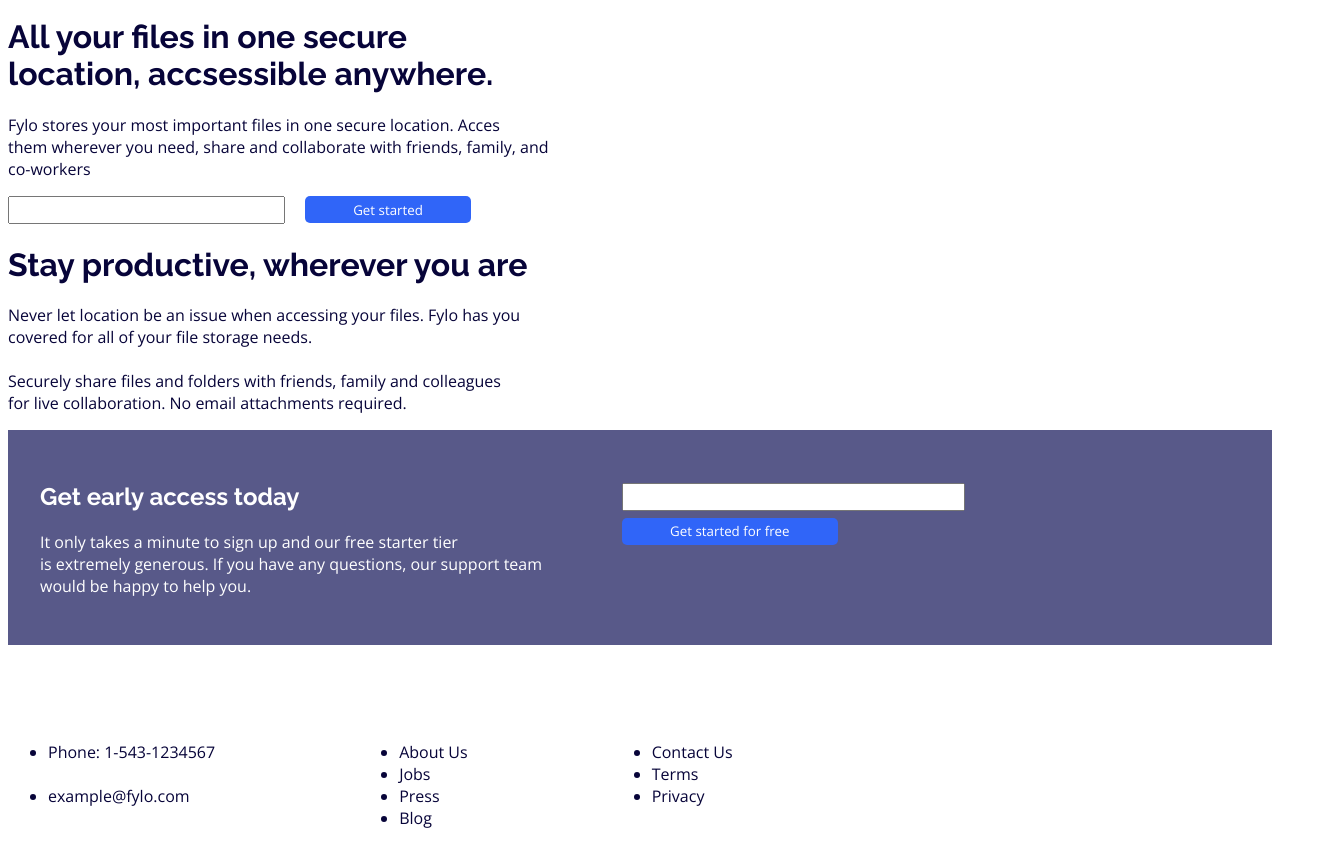
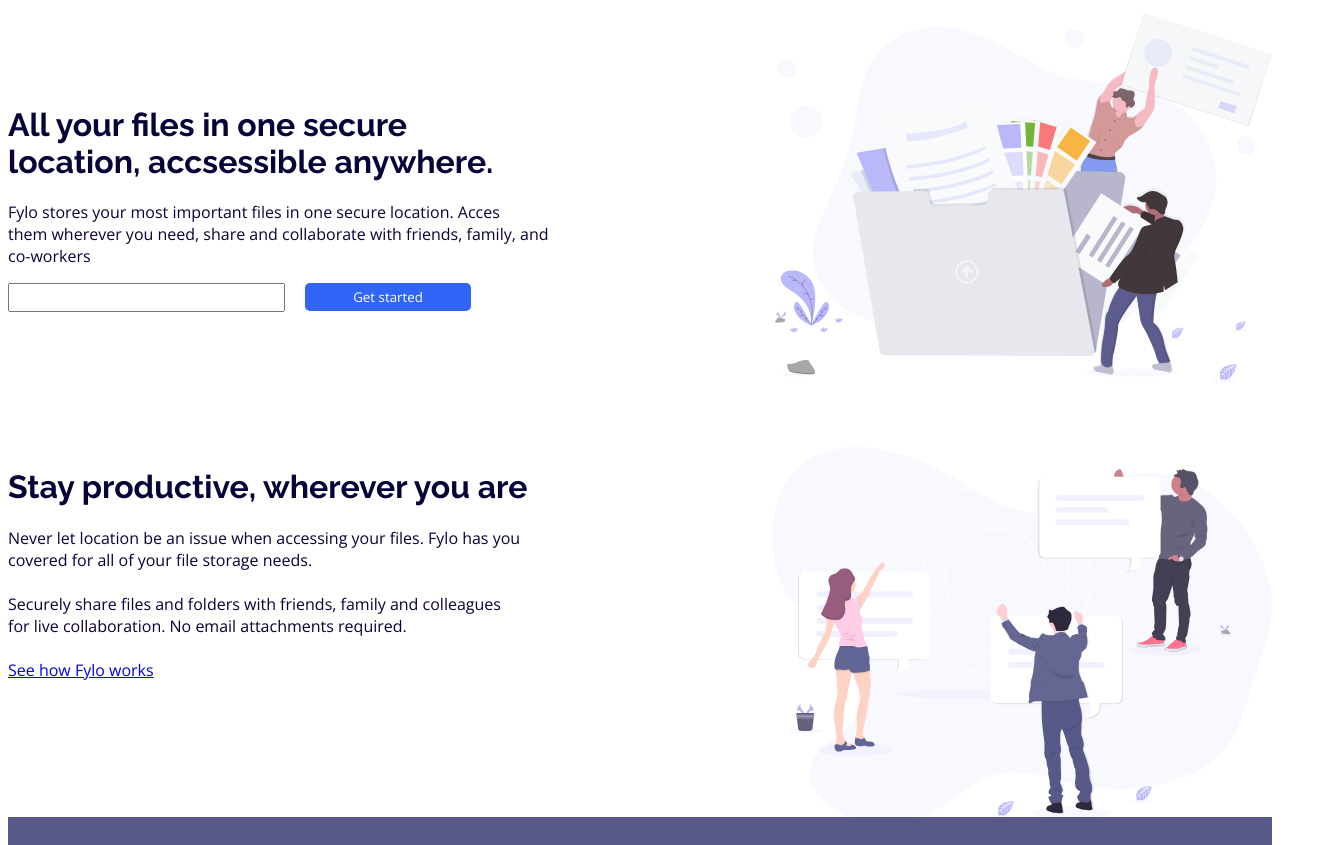
Before and after one commit to Matthias-Mosthof/Custom-Landing-Page, a plain HTML site: page index.html in a window 1280 px wide. Shown: the part 211-1056 px from the top of the page, 1332 px wide, since content can reach past the window. Drawn offline with nearby package versions, Linux system fonts and the light colour scheme; a web font is replaced by a local one.

Commit message:
Feat: adds-illustrations-and-formatting

```diff
--- a/index.html
+++ b/index.html
@@ -28,6 +28,8 @@
     </ul>
   </header>
   <body>
+    <div class="container-pic-one">
+      <div>
     <header>
       <h1>All your files in one secure<br />location, accsessible anywhere.</h1>
     </header>
@@ -38,6 +40,13 @@
     </p>
     <input type="text" name=" " id="input1" class="Input">
     <label id="input1"><button class="Button-started">Get started</button></label>
+    </div>
+    <div>
+    <section class="pic-one"></section>
+  </div>
+    </div>
+    <div class="container-pic-two">
+      <div>
     <header>
       <h1>Stay productive, wherever you are</h1>
     </header>
@@ -45,8 +54,13 @@
       Never let location be an issue when accessing your files. Fylo has you<br />
       covered for all of your file storage needs. <br /><br />
       Securely share files and folders with friends, family and colleagues<br />
-      for live collaboration. No email attachments required.
+      for live collaboration. No email attachments required.<br><br>
+     <a class="Fylo-link" href="test.de">See how Fylo works</a>
     </p>
+    </div>
+    <div class="pic-two">
+    </div>
+     </div>
     <div class="container">
     <div class="Acces">
     <header class="header3">
@@ -57,6 +71,7 @@
       is extremely generous. If you have any questions, our support team<br />
       would be happy to help you.
     </p>
+
   </div>
   <div class="Get-started2">
     <input id="2" type="text" class="Input2"><br>
@@ -65,18 +80,17 @@
   </div>
     <footer class="footer">
       <div class="flex-footer">
-        <ul>
+        <ul class="footer-list">
           <li>Phone: 1-543-1234567</li>
-          <br />
           <li>example@fylo.com</li>
         </ul>
-        <ul>
+        <ul class="footer-list">
           <li>About Us</li>
           <li>Jobs</li>
           <li>Press</li>
           <li>Blog</li>
         </ul>
-        <ul>
+        <ul class="footer-list">
           <li>Contact Us</li>
           <li>Terms</li>
           <li>Privacy</li>
--- a/style.css
+++ b/style.css
@@ -44,9 +44,17 @@ body {
 }
 
 .flex-footer {
-  margin-top: 5rem;
+  background-color: var(--primary-color-one);
+  color: white;
   display: flex;
-  gap: 9rem;
+  gap: 30rem;
+  justify-content: flex-start;
+  list-style-type: none;
+  line-height: 2rem;
+}
+
+.footer-list {
+  list-style-type: none;
 }
 
 .input {
@@ -98,3 +106,34 @@ body {
   border: none;
   border-radius: 5px;
 }
+
+.Fylo-link:hover {
+  color: var(--accent-color-two);
+}
+
+.container-pic-one {
+  display: flex;
+  align-items: center;
+  justify-content: space-between;
+}
+
+.pic-one {
+  background: url(illustration-1.svg);
+  width: 500px;
+  height: 370px;
+  background-size: 100%;
+}
+
+.container-pic-two {
+  display: flex;
+  align-items: ;
+  justify-content: space-between;
+  margin-top: 4rem;
+}
+
+.pic-two {
+  background: url(illustration-2.svg);
+  width: 500px;
+  height: 370px;
+  background-size: 100%;
+}
```
Also changed, not shown: illustration-1.svg (added), illustration-2.svg (added).
